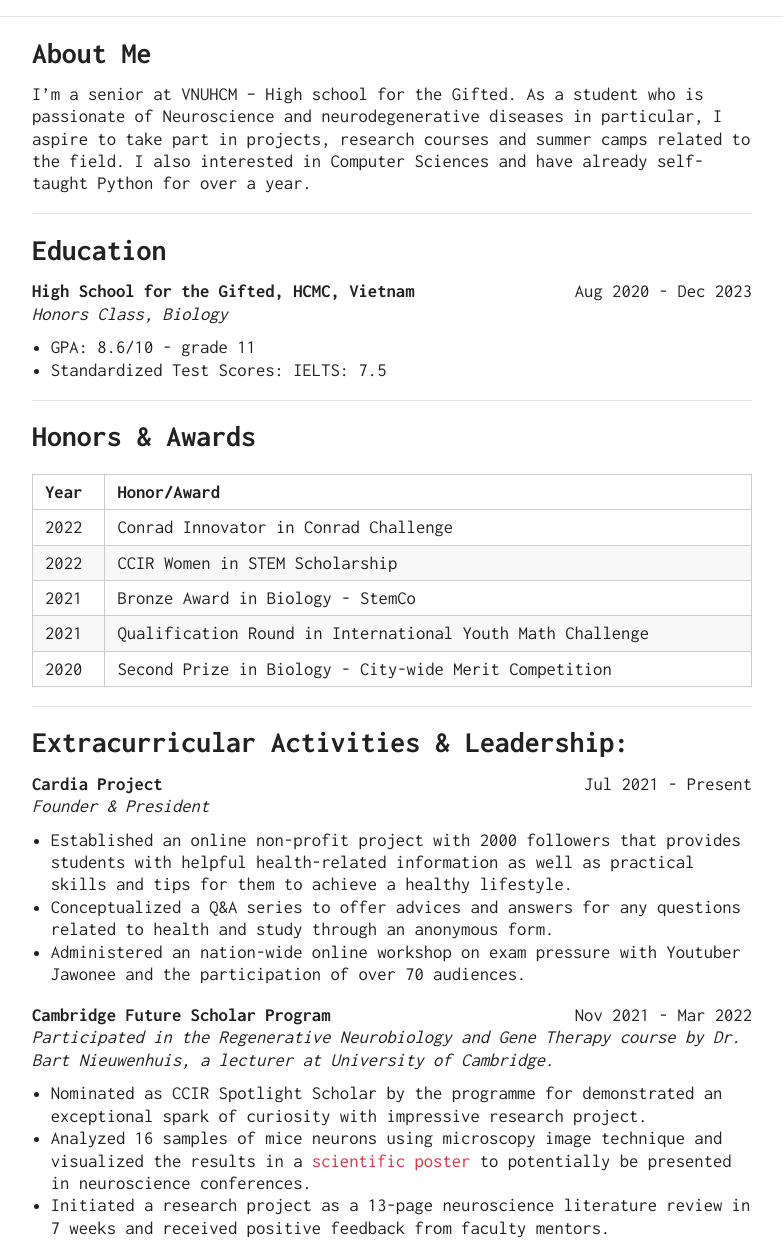
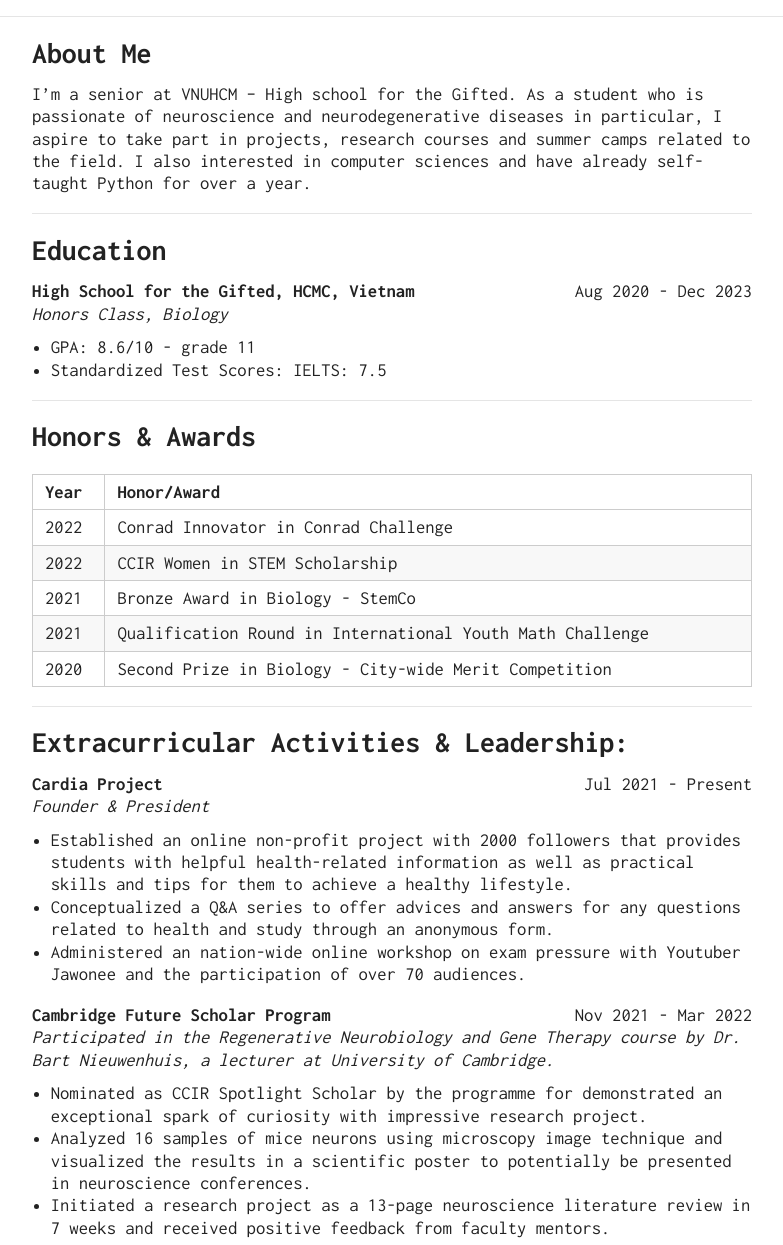
Before and after one commit to yengiang/yengiang.github.io, a plain HTML site: page about/index.html in a window 1280 px wide. Shown: the part 115-1360 px from the top of the page, without its empty margins (248-1031 px from the left). Drawn offline with nearby package versions, Linux system fonts and the light colour scheme; some icons are missing.

Commit message:
Update index.html

```diff
--- a/about/index.html
+++ b/about/index.html
@@ -63,7 +63,7 @@
 <div id="content">
 <div class="container">
     <h2 id="about-me">About Me</h2>
-<p>I’m a senior at VNUHCM – High school for the Gifted. As a student who is passionate of Neuroscience and neurodegenerative diseases in particular, I aspire to take part in projects, research courses and summer camps related to the field. I also interested in Computer Sciences and have already self-taught Python for over a year.</p>
+<p>I’m a senior at VNUHCM – High school for the Gifted. As a student who is passionate of neuroscience and neurodegenerative diseases in particular, I aspire to take part in projects, research courses and summer camps related to the field. I also interested in computer sciences and have already self-taught Python for over a year.</p>
 <hr>
 <h2 id="education">Education</h2>
 <p style="text-align:left;">
@@ -135,10 +135,7 @@
 </p>
 <ul>
 <li>Nominated as CCIR Spotlight Scholar by the programme for demonstrated an exceptional spark of curiosity with impressive research project.</li>
-<li>
-    Analyzed 16 samples of mice neurons using microscopy image technique and visualized the results in a
-    <a href="https://drive.google.com/file/d/1d5lDpYz5WNyUkJx2VGOuwv2a64y8ZASh/view?usp=sharing">scientific poster</a> to potentially be presented in neuroscience conferences.
-</li>
+<li>Analyzed 16 samples of mice neurons using microscopy image technique and visualized the results in a scientific poster</a> to potentially be presented in neuroscience conferences.</li>
 <li>Initiated a research project as a 13-page neuroscience literature review in 7 weeks and received positive feedback from faculty mentors.</li>
 </ul>
 <p style="text-align:left;">
```
